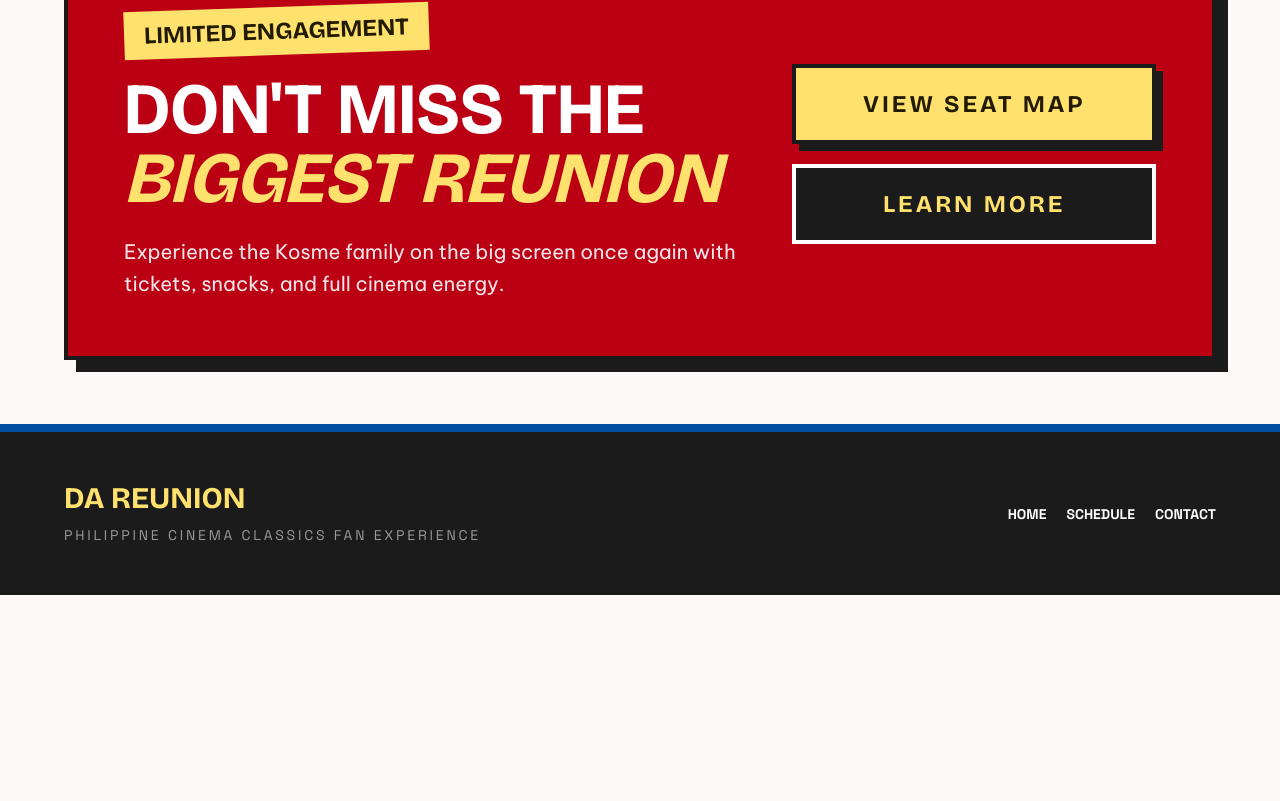
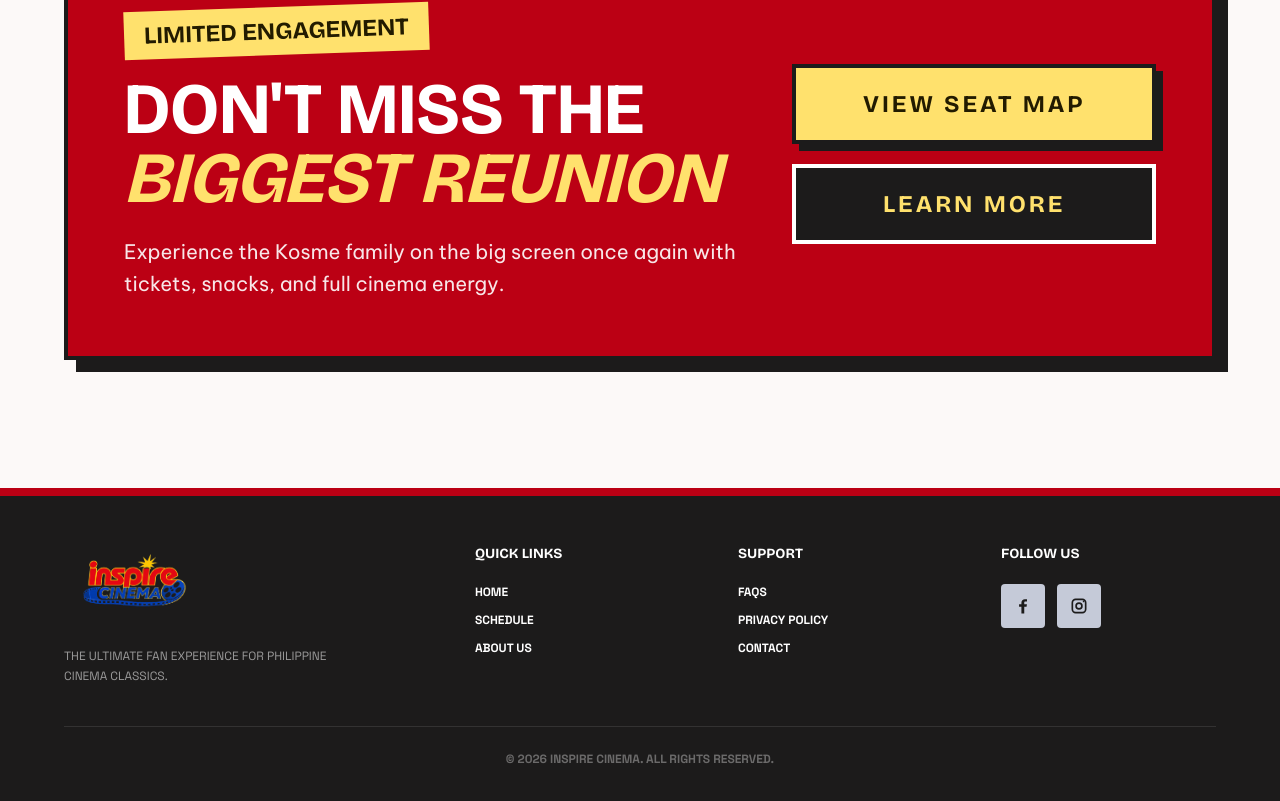
Before and after one commit to EngrBrianDev/cinema_frontend, a Next.js app: page /Home in a window 1280 px wide. Shown: the part 1627-2428 px from the top of the page. Before the commit the page ends 2222 px from the top, so only its background shows below. Built offline with nearby package versions, Linux system fonts and the light colour scheme; no server answers.

Commit message:
feat: update cinema branding, header logo, footer layout, and social links

```diff
--- a/app/Home/page.tsx
+++ b/app/Home/page.tsx
@@ -1,4 +1,5 @@
 import Image from "next/image";
+import { MainFooter } from "@/components/layout/main-footer";
 import { MainHeader } from "@/components/layout/main-header";
 
 const posterSrc = "/image/cinema_ticket.jpg";
@@ -237,27 +238,7 @@ export default function Home() {
         </section>
       </main>
 
-      <footer className="border-t-8 border-[#004e9f] bg-[#1c1b1b] px-4 py-10 text-white sm:px-5 md:px-10 md:py-12 xl:px-16">
-        <div className="mx-auto flex max-w-[1440px] flex-col justify-between gap-6 md:flex-row md:items-center">
-          <div>
-            <h2 className="font-headline text-2xl uppercase text-[#ffe16d] md:text-3xl">DA REUNION</h2>
-            <p className="mt-2 max-w-full font-label text-xs uppercase leading-relaxed tracking-[0.14em] text-white/55 sm:text-sm md:tracking-[0.2em]">
-              Philippine cinema classics fan experience
-            </p>
-          </div>
-          <div className="flex flex-wrap gap-5 font-label text-sm font-black uppercase">
-            <a className="hover:text-[#ffe16d]" href="#">
-              Home
-            </a>
-            <a className="hover:text-[#ffe16d]" href="#">
-              Schedule
-            </a>
-            <a className="hover:text-[#ffe16d]" href="#">
-              Contact
-            </a>
-          </div>
-        </div>
-      </footer>
+      <MainFooter />
 
       <button
         aria-label="Add tickets to cart"
--- a/app/layout.tsx
+++ b/app/layout.tsx
@@ -21,7 +21,7 @@ const vietnam = Be_Vietnam_Pro({
 });
 
 export const metadata: Metadata = {
-  title: "DA REUNION",
+  title: "Inspire Cinema",
   description: "Cinema booking and ticket management",
 };
 
--- a/components/layout/admin-topbar.tsx
+++ b/components/layout/admin-topbar.tsx
@@ -1,8 +1,20 @@
+import Image from "next/image";
+import Link from "next/link";
+
 export function AdminTopbar() {
   return (
-    <header className="sticky top-0 z-40 border-b-4 border-black bg-primary px-4 py-4 text-white md:px-12">
+    <header className="sticky top-0 z-40 border-b-4 border-black bg-primary px-4 py-2 text-white md:px-12">
       <div className="mx-auto flex w-full max-w-7xl items-center justify-between">
-        <h1 className="font-headline text-2xl font-extrabold uppercase text-tertiary-fixed">DA REUNION</h1>
+        <Link href="/" aria-label="Inspire Cinema home">
+          <Image
+            src="/image/cinemalogo.png"
+            alt="Inspire Cinema"
+            width={661}
+            height={377}
+            priority
+            className="h-auto w-24 sm:w-28"
+          />
+        </Link>
         <span className="rounded border-2 border-white bg-secondary px-3 py-1 font-label text-xs font-bold uppercase">
           Admin Panel
         </span>
--- a/components/layout/main-footer.tsx
+++ b/components/layout/main-footer.tsx
@@ -1,11 +1,134 @@
+import Image from "next/image";
+import Link from "next/link";
+
+const quickLinks = [
+  { href: "/", label: "Home" },
+  { href: "/#schedule", label: "Schedule" },
+  { href: "/#about", label: "About Us" },
+];
+
+const supportLinks = [
+  { href: "/#faqs", label: "FAQs" },
+  { href: "/#privacy", label: "Privacy Policy" },
+  { href: "/#contact", label: "Contact" },
+];
+
+const socialLinks = [
+  {
+    name: "facebook" as const,
+    href: "https://www.facebook.com/inspirenextglobalinc",
+  },
+  {
+    name: "instagram" as const,
+    href: "https://www.instagram.com/inspirenextglobal_inc/",
+  },
+];
+
+function SocialIcon({ name }: { name: "facebook" | "instagram" | "youtube" }) {
+  if (name === "facebook") {
+    return (
+      <svg aria-hidden="true" className="h-5 w-5" fill="currentColor" viewBox="0 0 24 24">
+        <path d="M13.5 21v-8h2.8l.4-3h-3.2V8.1c0-.9.3-1.5 1.6-1.5h1.7V4a23 23 0 0 0-2.5-.1c-2.5 0-4.2 1.5-4.2 4.3V10H7.3v3h2.8v8h3.4Z" />
+      </svg>
+    );
+  }
+
+  if (name === "instagram") {
+    return (
+      <svg aria-hidden="true" className="h-5 w-5" fill="none" viewBox="0 0 24 24">
+        <rect height="16" rx="4" stroke="currentColor" strokeWidth="2" width="16" x="4" y="4" />
+        <circle cx="12" cy="12" r="3.5" stroke="currentColor" strokeWidth="2" />
+        <circle cx="17.5" cy="6.5" fill="currentColor" r="1" />
+      </svg>
+    );
+  }
+
+  return (
+    <svg aria-hidden="true" className="h-5 w-5" fill="currentColor" viewBox="0 0 24 24">
+      <path d="M21.6 7.1a2.8 2.8 0 0 0-2-2C17.9 4.6 12 4.6 12 4.6s-5.9 0-7.6.5a2.8 2.8 0 0 0-2 2A29 29 0 0 0 2 12a29 29 0 0 0 .4 4.9 2.8 2.8 0 0 0 2 2c1.7.5 7.6.5 7.6.5s5.9 0 7.6-.5a2.8 2.8 0 0 0 2-2A29 29 0 0 0 22 12a29 29 0 0 0-.4-4.9ZM10 15.2V8.8l5.5 3.2-5.5 3.2Z" />
+    </svg>
+  );
+}
+
 export function MainFooter() {
   return (
-    <footer className="mt-16 border-t-8 border-secondary bg-black px-4 py-10 text-white md:px-12">
-      <div className="mx-auto flex w-full max-w-7xl flex-col gap-3">
-        <h3 className="font-headline text-xl font-extrabold uppercase text-tertiary-fixed">DA REUNION</h3>
-        <p className="font-label text-xs uppercase text-zinc-400">
-          The ultimate fan experience for Philippine cinema classics.
-        </p>
+    <footer className="mt-16 border-t-8 border-secondary bg-[#1c1b1b] px-4 py-10 text-white sm:px-6 md:px-10 md:py-12 xl:px-16">
+      <div className="mx-auto w-full max-w-[1440px]">
+        <div className="grid items-start gap-10 sm:grid-cols-2 md:grid-cols-[1.35fr_0.8fr_0.8fr_0.8fr] md:gap-8 lg:gap-12">
+          <div className="min-w-0">
+            <Link
+              href="/"
+              className="inline-flex max-w-[140px] items-center justify-center"
+              aria-label="Inspire Cinema home"
+            >
+              <Image
+                src="/image/cinemalogo.png"
+                alt="Inspire Cinema"
+                width={661}
+                height={377}
+                className="block h-auto max-h-[80px] w-full object-contain"
+                style={{ width: "140px", height: "auto" }}
+              />
+            </Link>
+            <p className="mt-4 max-w-72 font-label text-xs uppercase leading-5 text-white/55">
+              The ultimate fan experience for Philippine cinema classics.
+            </p>
+          </div>
+
+          <div className="min-w-0">
+            <h2 className="font-headline text-sm uppercase text-white">Quick Links</h2>
+            <nav className="mt-5 flex flex-col items-start gap-3" aria-label="Footer quick links">
+              {quickLinks.map((link) => (
+                <Link
+                  key={link.label}
+                  href={link.href}
+                  className="font-label text-xs font-black uppercase text-white transition-colors hover:text-tertiary-fixed"
+                >
+                  {link.label}
+                </Link>
+              ))}
+            </nav>
+          </div>
+
+          <div className="min-w-0">
+            <h2 className="font-headline text-sm uppercase text-white">Support</h2>
+            <nav className="mt-5 flex flex-col items-start gap-3" aria-label="Footer support links">
+              {supportLinks.map((link) => (
+                <Link
+                  key={link.label}
+                  href={link.href}
+                  className="font-label text-xs font-black uppercase text-white transition-colors hover:text-tertiary-fixed"
+                >
+                  {link.label}
+                </Link>
+              ))}
+            </nav>
+          </div>
+
+          <div className="min-w-0">
+            <h2 className="font-headline text-sm uppercase text-white">Follow Us</h2>
+            <div className="mt-5 flex gap-3">
+              {socialLinks.map((social) => (
+                <a
+                  key={social.name}
+                  href={social.href}
+                  target="_blank"
+                  rel="noopener noreferrer"
+                  aria-label={`Follow Inspire Cinema on ${social.name}`}
+                  className="flex h-11 w-11 items-center justify-center rounded-sm bg-[#c5cad8] text-[#1c1b1b] transition-colors hover:bg-tertiary-fixed"
+                >
+                  <SocialIcon name={social.name} />
+                </a>
+              ))}
+            </div>
+          </div>
+        </div>
+
+        <div className="mt-10 border-t border-white/10 pt-6 text-center">
+          <p className="font-label text-[10px] font-black uppercase text-white/35 sm:text-xs">
+            &copy; 2026 Inspire Cinema. All rights reserved.
+          </p>
+        </div>
       </div>
     </footer>
   );
--- a/components/layout/main-header.tsx
+++ b/components/layout/main-header.tsx
@@ -1,6 +1,7 @@
 "use client";
 
 import { useState, useEffect, useRef } from "react";
+import Image from "next/image";
 import Link from "next/link";
 import { usePathname } from "next/navigation";
 import { useAuth } from "@/context/auth-context";
@@ -124,10 +125,19 @@ export function MainHeader() {
         <div className="flex min-h-14 items-center justify-between gap-2 sm:gap-4 lg:min-h-0 lg:flex-1">
         {/* Left Side: Brand and Links */}
         <div className="flex min-w-0 items-center gap-4 lg:gap-7">
-          <Link href="/" className="min-w-0 shrink">
-            <h1 className="max-w-[45vw] truncate font-serif text-[clamp(1rem,5vw,1.5rem)] font-bold uppercase tracking-[0.08em] text-tertiary-fixed transition-colors hover:text-yellow-300 sm:max-w-none sm:tracking-[0.14em] lg:tracking-[0.19em]">
-              Inspire Cinema
-              </h1>
+          <Link
+            href="/"
+            className="shrink-0 overflow-hidden rounded-lg bg-white p-1 shadow-sm transition-transform hover:scale-[1.03]"
+            aria-label="Inspire Cinema home"
+          >
+            <Image
+              src="/image/cinemalogo.png"
+              alt="Inspire Cinema"
+              width={1659}
+              height={948}
+              priority
+              className="h-auto w-16 rounded-md object-contain sm:w-20 lg:w-20"
+            />
           </Link>
           <nav className="hidden items-center gap-4 lg:flex lg:gap-6" aria-label="Primary navigation">
             {navItems.map((item) => (
```
Also changed, not shown: public/image/cinemalogo.png (added), public/image/cinemalogo2.png (added).
